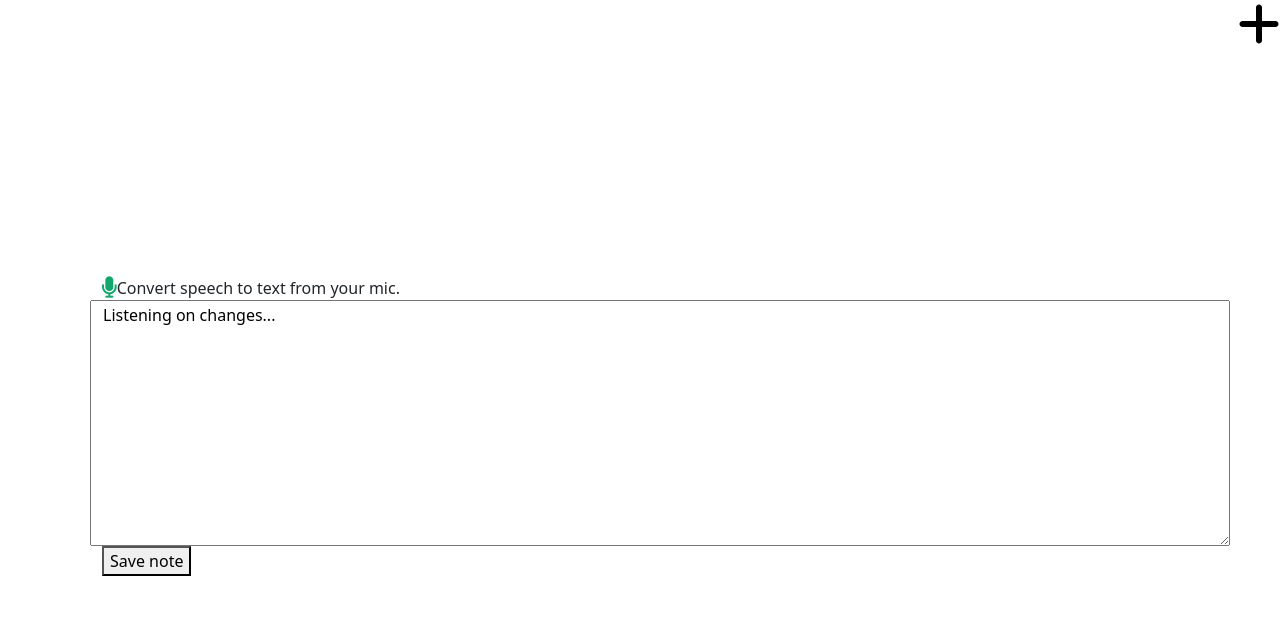
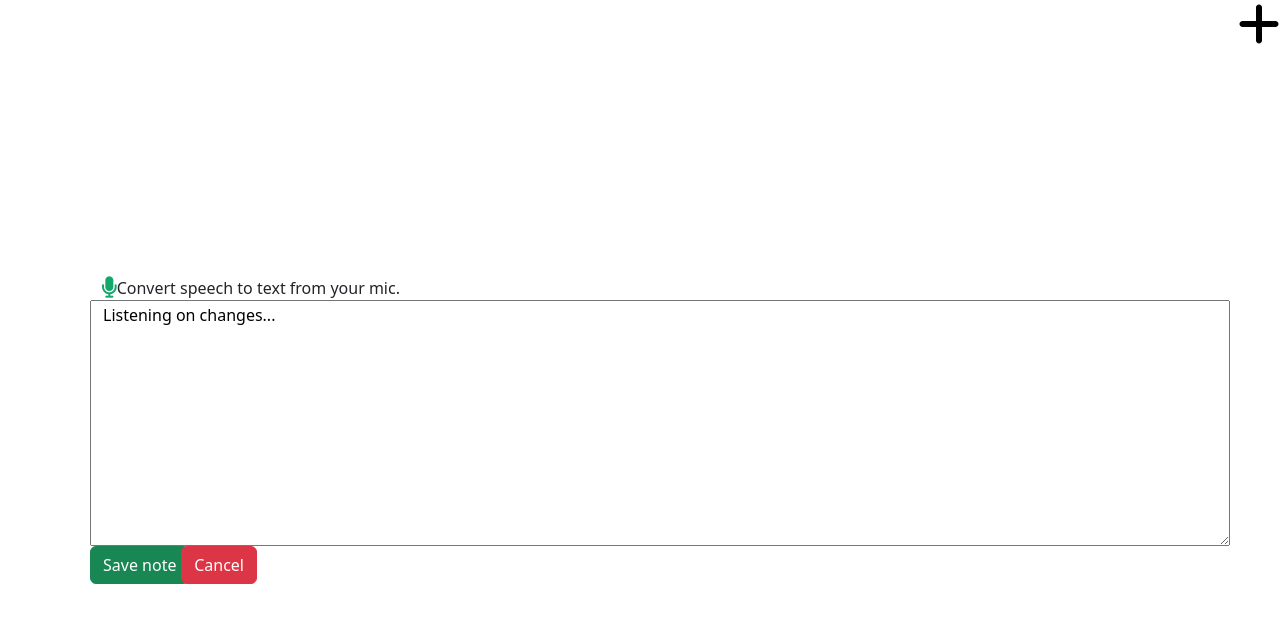
Before and after one commit to wojciechszmelczerczyk/mern-notes-app, a React (Create React App) app: page /saveNote in a window 1280 px wide. Shown: the top 622 px of the page. Built offline with nearby package versions, Linux system fonts and the light colour scheme; no server answers.

Commit message:
new save and create note component styles added

```diff
--- a/src/custom.css
+++ b/src/custom.css
@@ -203,7 +203,13 @@ main-container {
 }
 
 .createNoteButton {
-  font-size: 40px;
+  font-size: 38px;
+  float: right;
+}
+
+.cancelCreateNoteButton {
+  font-size: 38px;
+  float: right;
 }
 
 .noteTitleInput {
@@ -260,7 +266,61 @@ main-container {
 
 /* Save Note Component */
 .app-container {
+  position: absolute;
   top: 50%;
   left: 50%;
   transform: translate(-50%, -50%);
 }
+
+.saveNoteBtn {
+  position: absolute;
+  top: 102%;
+  left: 0%;
+}
+
+.cancelSaveNoteBtn {
+  position: absolute;
+  top: 102%;
+  left: 8%;
+}
+
+/* Note Details Component */
+
+.singleNoteTitle {
+  position: absolute;
+  top: 7%;
+  left: 50%;
+  transform: translate(-50%, -7%);
+}
+
+.singleNoteContent {
+  position: absolute;
+  top: 65%;
+  left: 50%;
+  height: 70%;
+  min-height: 70%;
+  max-height: 70%;
+  width: 40%;
+  transform: translate(-50%, -70%);
+}
+
+.cancelNoteBtn {
+  position: absolute;
+  left: 60%;
+  top: 90%;
+  transform: translate(-60%, -90%);
+}
+
+.updateNoteBtn {
+  position: absolute;
+  left: 69%;
+  top: 90%;
+  transform: translate(-69%, -90%);
+}
+
+.dropdown {
+  position: absolute;
+  left: 65%;
+  top: 90%;
+  transform: translate(-65%, -90%);
+}
--- a/src/pages/CreateNoteComponent.jsx
+++ b/src/pages/CreateNoteComponent.jsx
@@ -1,10 +1,11 @@
 import NoteService from "../services/noteService";
 import { useState } from "react";
-import { Navigate } from "react-router-dom";
+import { useNavigate, Navigate } from "react-router-dom";
 
 export default function CreateNoteComponent() {
   const [title, setTitle] = useState("");
   const [redirect, setRedirect] = useState(false);
+  const navigate = useNavigate();
 
   async function createNote(e) {
     e.preventDefault();
@@ -36,7 +37,13 @@ export default function CreateNoteComponent() {
               value={title}
               onChange={handleTitle}
             ></input>
-            <button type='submit' className='createNoteButton'>
+            <button
+              onClick={() => navigate("/")}
+              className='btn btn-danger cancelCreateNoteButton'
+            >
+              Cancel
+            </button>
+            <button type='submit' className='btn btn-success createNoteButton'>
               Create note
             </button>
           </form>
--- a/src/pages/NoteDetailsComponent.jsx
+++ b/src/pages/NoteDetailsComponent.jsx
@@ -48,12 +48,18 @@ export default function NoteDetailsComponent() {
         value={noteContent}
         onChange={updateNoteContent}
       />
-      <button className='updateNoteBtn' onClick={updateNote}>
+      <button
+        className='btn btn-danger cancelNoteBtn'
+        onClick={() => navigate("/")}
+      >
+        Cancel
+      </button>
+      <button className='btn btn-success updateNoteBtn' onClick={updateNote}>
         Save
       </button>
       <div className='dropdown'>
         <button
-          className='btn btn-secondary dropdown-toggle'
+          className='btn btn-primary dropdown-toggle'
           type='button'
           id='dropdownMenuButton'
           data-bs-toggle='dropdown'
--- a/src/pages/SaveNoteComponent.jsx
+++ b/src/pages/SaveNoteComponent.jsx
@@ -2,7 +2,7 @@ import "../custom.css";
 import { Container } from "reactstrap";
 import { getTokenOrRefresh } from "../tokenUtil";
 import { useEffect, useState } from "react";
-import { Navigate } from "react-router-dom";
+import { useNavigate, Navigate } from "react-router-dom";
 import NoteService from "../services/noteService.js";
 import React from "react";
 import Buffer from "../components/Buffer";
@@ -18,6 +18,8 @@ export default function SaveNoteComponent() {
   let [stopRecognizing, setStopRecognizing] = React.useState(() => noop);
 
   function noop() {}
+
+  let navigate = useNavigate();
 
   let at = localStorage.getItem("at");
 
@@ -139,7 +141,15 @@ export default function SaveNoteComponent() {
             <textarea rows='10' cols='50' value={text} onChange={handleText} />
             <Buffer text={recognizingText} />
           </div>
-          <button onClick={saveNote}>Save note</button>
+          <button className='btn btn-success saveNoteBtn' onClick={saveNote}>
+            Save note
+          </button>
+          <button
+            className='btn btn-danger cancelSaveNoteBtn'
+            onClick={() => navigate("/")}
+          >
+            Cancel
+          </button>
         </>
       ) : (
         <Navigate to='/' />
```
